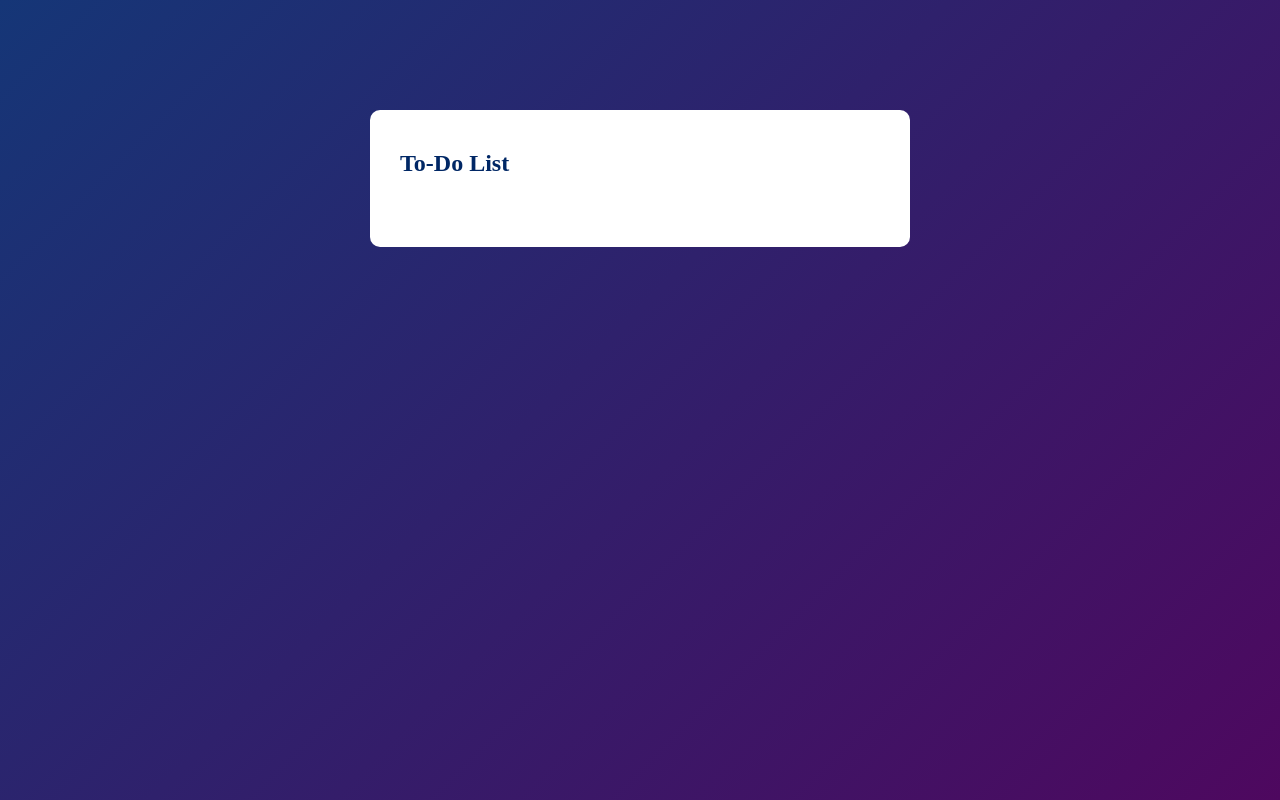
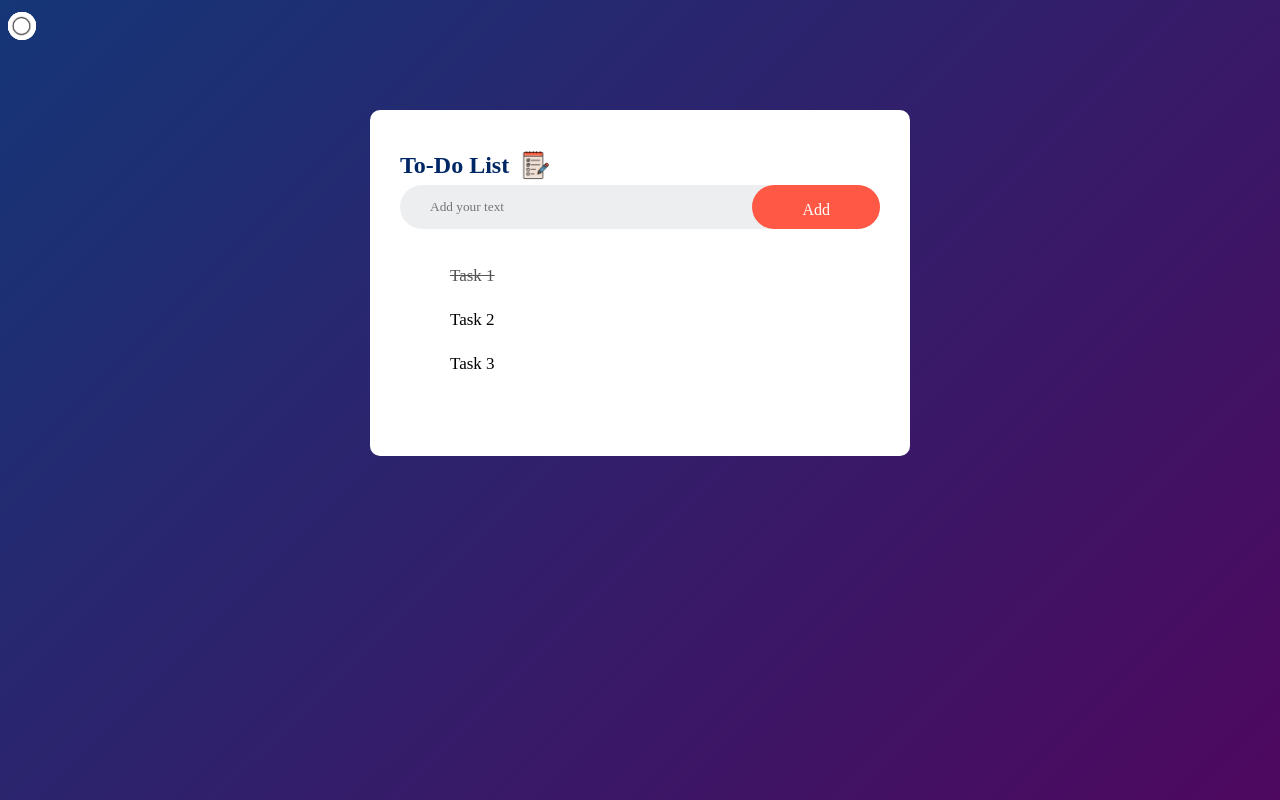
Before and after one commit to iampawannn/to-do-list, a plain HTML site: page index.html in a window 1280 px wide. Drawn offline with Linux system fonts and the light colour scheme.

Commit message:
html css part done

```diff
--- a/index.html
+++ b/index.html
@@ -9,8 +9,16 @@
 <body>
     <div class="container">
         <div class="todo-app">
-            <h2>To-Do List</h2>
-
+            <h2>To-Do List <img src="./assets/images/icon.png" alt="icon image"></h2>
+            <div class="row">
+                <input type="text" id="input-box" placeholder="Add your text">
+                <button>Add</button>
+            </div>
+            <ul id="list-container">
+                <li class="checked">Task 1</li>
+                <li>Task 2</li>
+                <li>Task 3</li>
+            </ul>
         </div>
     </div>
 </body>
--- a/style.css
+++ b/style.css
@@ -26,3 +26,61 @@
     align-items: center;
 
 }
+.todo-app h2 img {
+    width: 30px;
+    margin-left: 10px;
+}
+.row {
+    display: flex;
+    align-items: center;
+    justify-content: space-between;
+    background: #edeef0;
+    border-radius: 30px;
+    padding-left: 20px;
+    margin-bottom: 25px;
+    margin-top: 5px;
+}
+input {
+    flex: 1;
+    border: none;
+    outline: none;
+    background: transparent;
+    padding: 10px;
+    font-weight: 14px;
+}
+button {
+    border: none;
+    outline: none;
+    padding: 16px 50px 10px;
+    background: #ff5945;
+    color: #fff;
+    font-size: 16px;
+    cursor: pointer;
+    border-radius: 40px;
+}
+ul li {
+    list-style: none;
+    font-size: 17px;
+    padding: 12px 8px 12px 50px;
+    cursor: pointer;
+    user-select: none;
+}
+ul li::before {
+    content: '';
+    position: absolute;
+    height: 28px;
+    width: 28px;
+    border-radius: 50%;
+    background-image: url(./assets/images/unchecked.png);
+    background-size: cover;
+    background-position: center;
+    top: 12px;
+    left: 8px;
+}
+ul li.checked{
+    color: #555;
+    text-decoration: line-through;
+}
+ul li.checked::before {
+    background-image: url(./assets/images/checked.png);
+}
```
Also changed, not shown: assets/images/checked.png (added), assets/images/icon.png (added), assets/images/unchecked.png (added).
